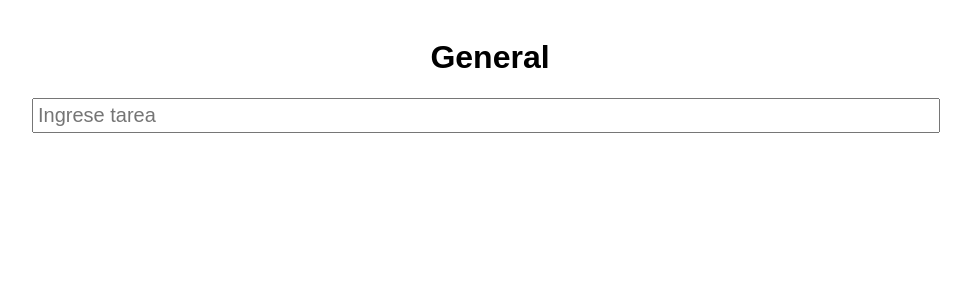
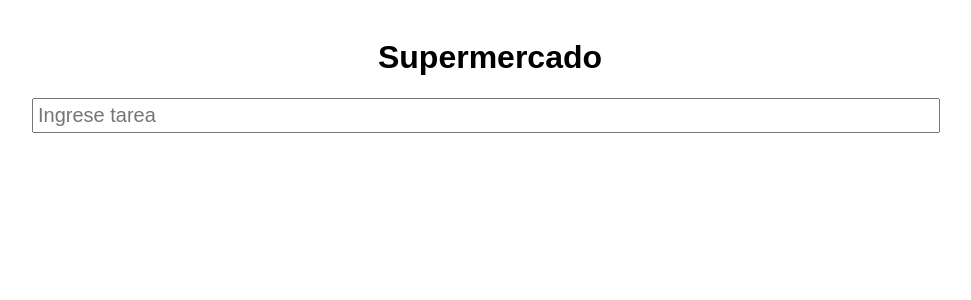
Before and after one commit to lautaro3870/prueba-react-vercel, a React (Create React App) app: page / in a window 1280 px wide. Shown: the top 300 px of the page, without its empty margins (150-1121 px from the left). Built offline with nearby package versions, Linux system fonts and the light colour scheme.

Commit message:
creo que si

```diff
--- a/src/Listado.jsx
+++ b/src/Listado.jsx
@@ -51,7 +51,7 @@ export default function Listado() {
   return (
     <div>
       <br />
-      <h1>General</h1>
+      <h1>Supermercado</h1>
       <input
         onKeyDown={handleKeyDown}
         type="text"
```
